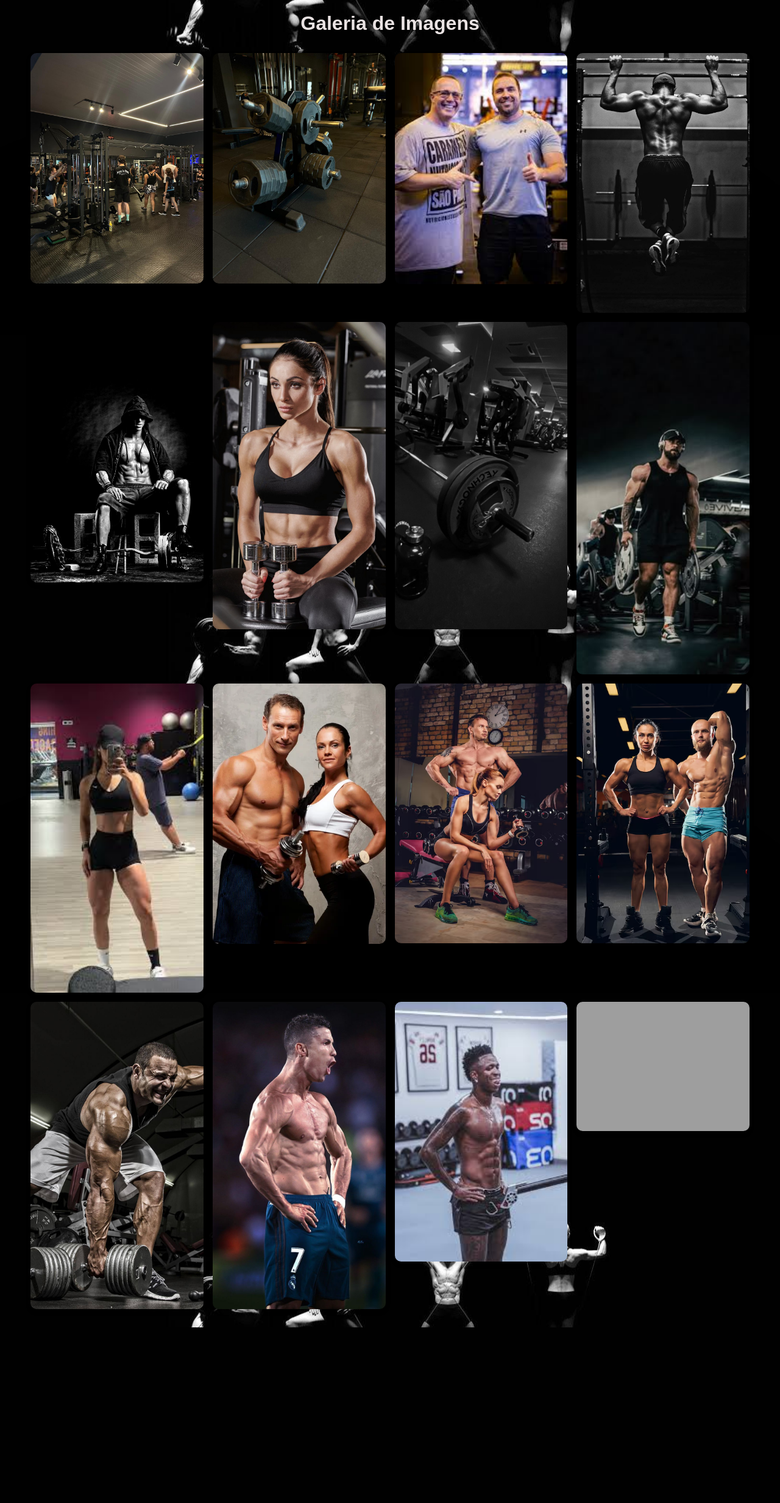
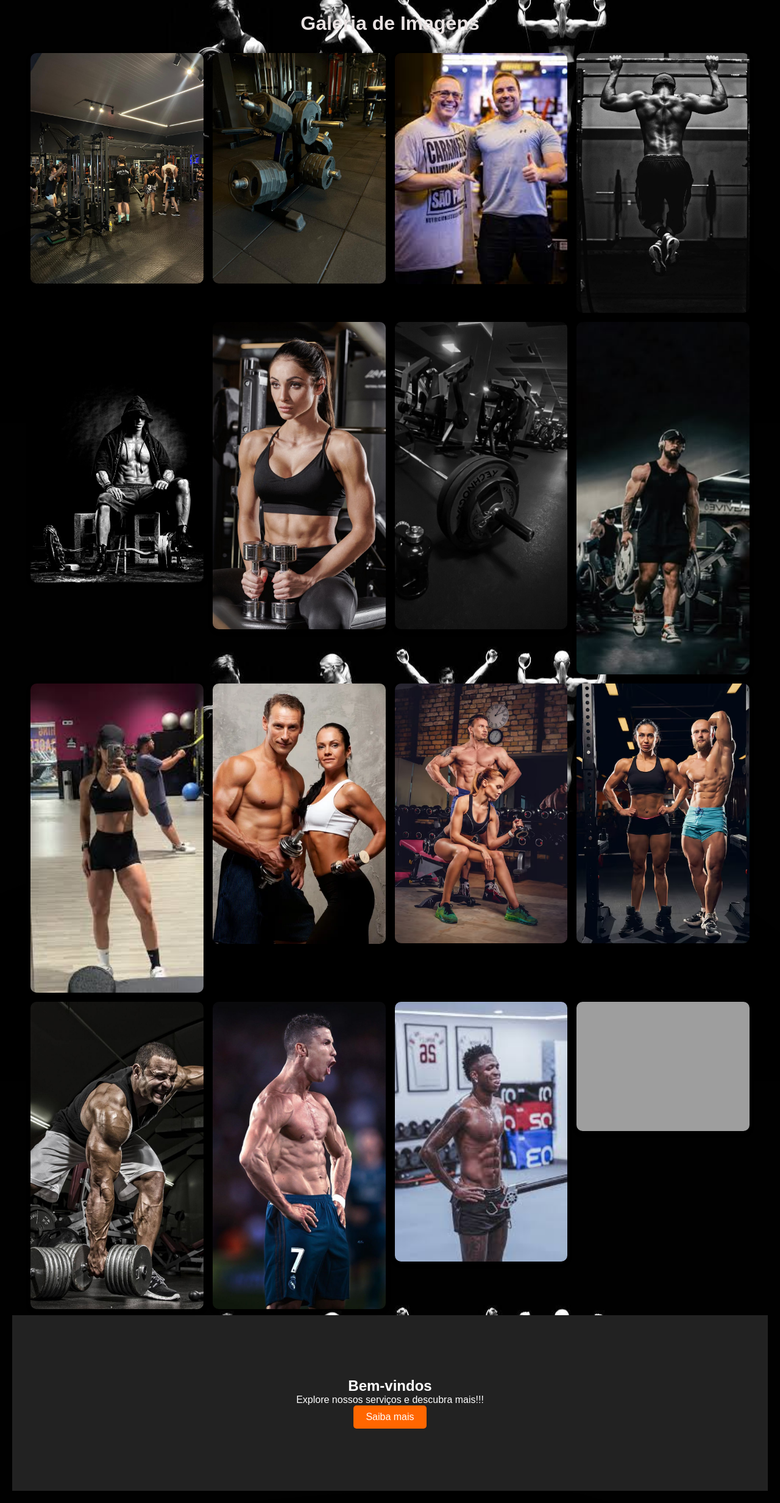
Before and after one commit to ERKpossamai/HTML, a PHP site: page /galeria.html in a window 1280 px wide. Shown: the whole page at 61% size. Before the commit the page ends 2177 px from the top, so only its background shows below. Run offline with PHP 8.4, Linux system fonts and the light colour scheme; grey boxes are pictures that could not be loaded.

Commit message:
alteração

```diff
--- a/MeuTCC/css/galeria.css
+++ b/MeuTCC/css/galeria.css
@@ -50,3 +50,31 @@ h1 {
 .galeria img:hover {
   transform: scale(1.05);
 }
+
+.hero {
+    padding: 100px 20px;
+    background-size: 10px;
+    background-size: auto;
+}
+
+/* Botão interativo */
+button {
+    background: #ff6600;
+    color: white;
+    border: none;
+    padding: 10px 20px;
+    font-size: 1em;
+    cursor: pointer;
+    transition: 0.3s;
+    border-radius: 5px;
+}
+
+/*footer da galeria */
+/* Rodapé */
+footer {
+    background: #222;
+    color: white;
+    padding: 2px;
+    width: 100%;
+    bottom: 0;
+}
--- a/MeuTCC/galeria.html
+++ b/MeuTCC/galeria.html
@@ -5,9 +5,10 @@
   <meta name="viewport" content="width=device-width, initial-scale=1.0">
   <title>Galeria de Imagens</title>
   <link rel="stylesheet" href="css/galeria.css">
+  <script defer src="galeria.js"></script>
 </head>
 <body>
-  <h1>Galeria de Imagens</h1>
+  <reader><h1>Galeria de Imagens</h1></reader>
   <div class="galeria">
     <img src="img/ft1.png.jpg" alt="Personal 1">
     <img src="img/ft2.png.jpg" alt="Personal 2">
@@ -26,5 +27,13 @@
     <img src="img/vini.jfif" alt="Personal 15">
     <img src="img/ney" alt="Personal 16">
   </div>
+
+
+<footer><section class="hero">
+        <h2>Bem-vindos</h2>
+        <p>Explore nossos serviços e descubra mais!!!</p>
+        <button id="saibaMaisBtn"><a href="produto.html"></a>Saiba mais</button>
+    </section></footer>
+
 </body>
 </html>
--- /dev/null
+++ b/MeuTCC/galeria.js
@@ -0,0 +1,5 @@
+// Interação com botão "Saiba Mais"
+    document.getElementById("saibaMaisBtn").addEventListener("click", function() {
+    alert("Obrigado por visitar! Confira nossos produtos!!!. 🚀");
+window.location.href = 'produto.html';
+});
```
